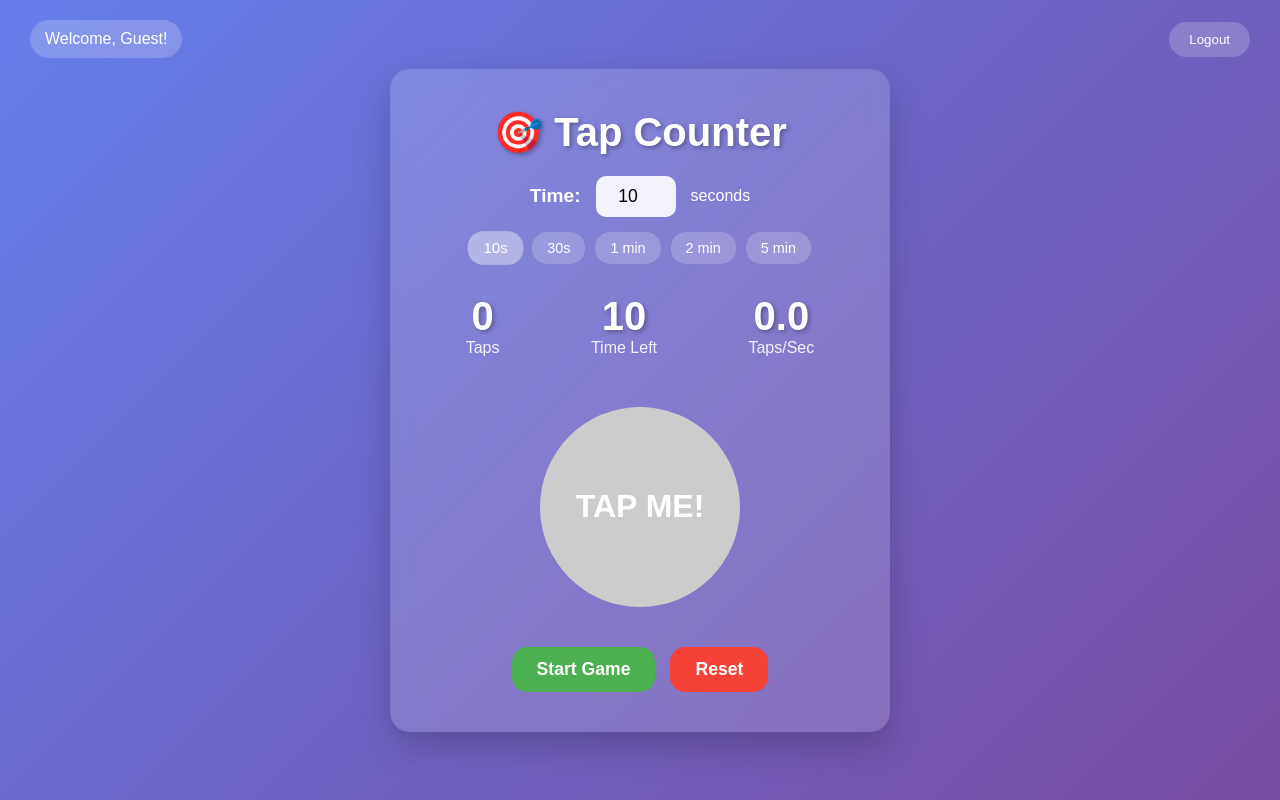
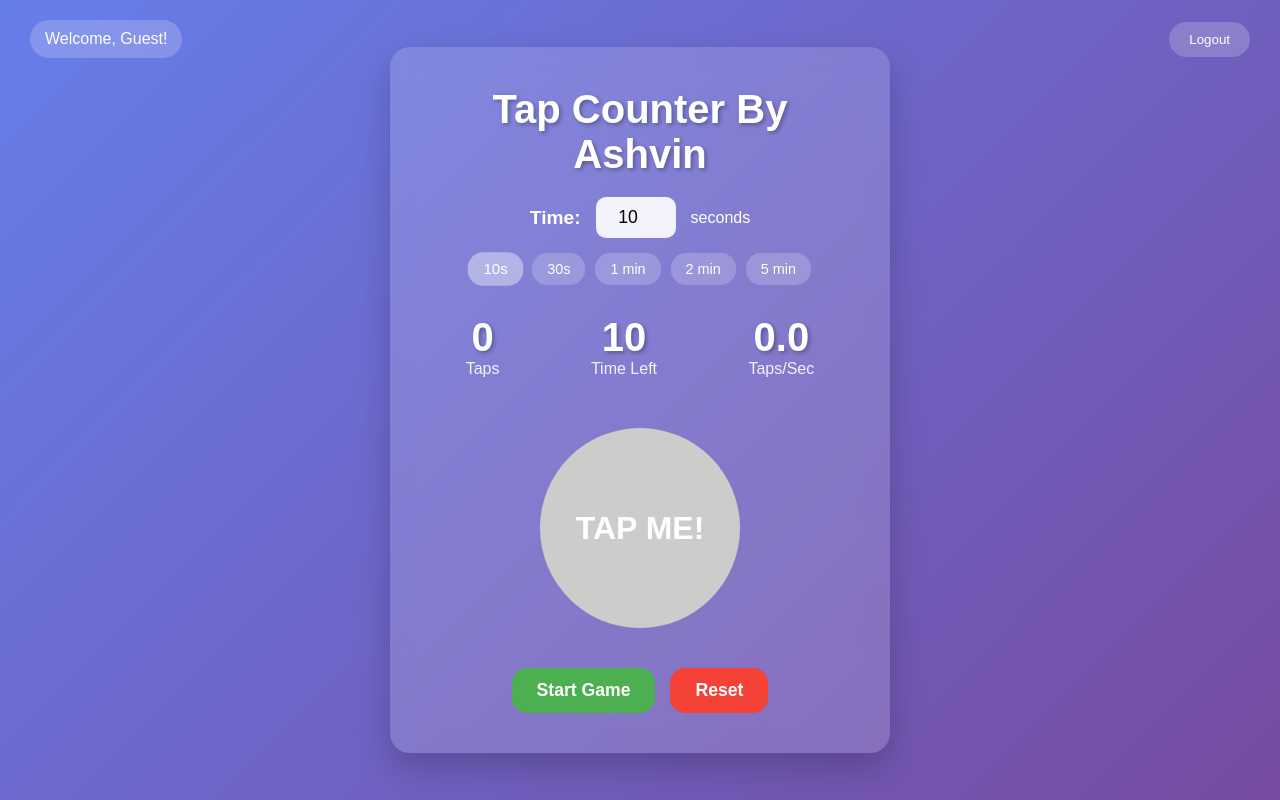
Before and after one commit to ashvin6006/Tap-Counter-Game, a plain HTML site: page game.html in a window 1280 px wide. Drawn offline with Linux system fonts and the light colour scheme.

Commit message:
Update game.html

```diff
--- a/game.html
+++ b/game.html
@@ -275,7 +275,7 @@
 
     <!-- Main Game Container -->
     <div class="game-container">
-        <h1 class="game-title">🎯 Tap Counter</h1>
+        <h1 class="game-title">Tap Counter By Ashvin</h1>
 
         <!-- Game Settings -->
         <div class="settings">
@@ -498,4 +498,5 @@ if (!currentUser || (!currentUser.email && currentUser.name !== "Guest")) {
 
     </script>
 </body>
+
 </html>
```
